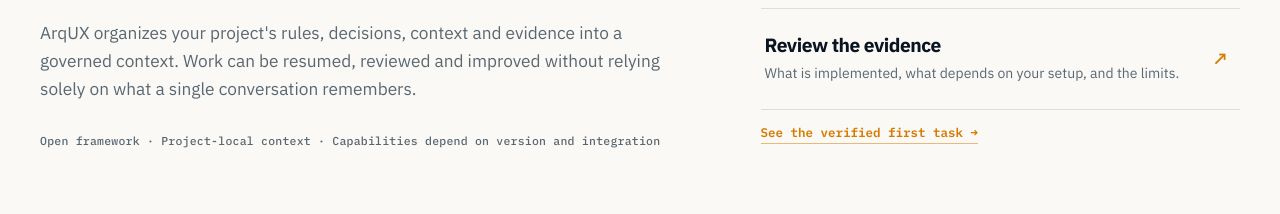
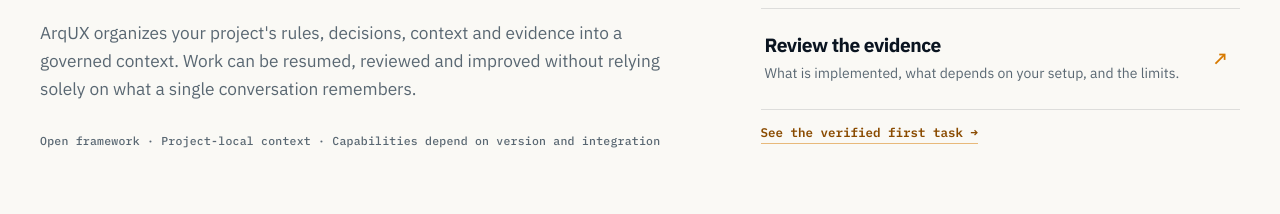
Before and after one commit to FidelErnesto03/arqux-landing, a plain HTML site: page index.html in a window 1280 px wide. Shown: the part 2844-3058 px from the top of the page. Drawn offline with Linux system fonts and the light colour scheme.

Commit message:
portal: restore AA contrast on the closure proof link

```diff
--- a/assets/style.css
+++ b/assets/style.css
@@ -750,7 +750,7 @@ pre{font-size:13px;line-height:1.75}
 @media(max-width:980px){.home-closure__grid{grid-template-columns:1fr;gap:40px}.home-closure__routes{margin-top:8px}}
 @media(max-width:560px){.home-closure__route{padding:20px 2px}.home-closure__desc{font-size:13.5px}}
 @media(prefers-reduced-motion:reduce){.home-closure__route,.home-closure__arrow{transition:none}}
-.home-closure__proof{display:inline-block;margin-top:14px;font:600 12.5px/1.4 var(--mono);color:var(--amber-700);text-decoration:none;border-bottom:1px solid rgba(215,122,0,.5);padding-bottom:2px}
+.home-closure__proof{display:inline-block;margin-top:14px;font:600 12.5px/1.4 var(--mono);color:#8A4B00;text-decoration:none;border-bottom:1px solid rgba(215,122,0,.5);padding-bottom:2px}
 .home-closure__proof:hover{color:var(--ink-950)}
 .home-closure__proof:focus-visible{outline:2px solid var(--amber-500);outline-offset:3px}
 .loss-bridge{margin:34px 0 0;padding-top:22px;border-top:1px solid rgba(10,20,32,.14);max-width:820px;font-size:clamp(1.15rem,1.7vw,1.45rem);line-height:1.35;letter-spacing:-.02em;font-weight:650;color:var(--ink-950)}
```
